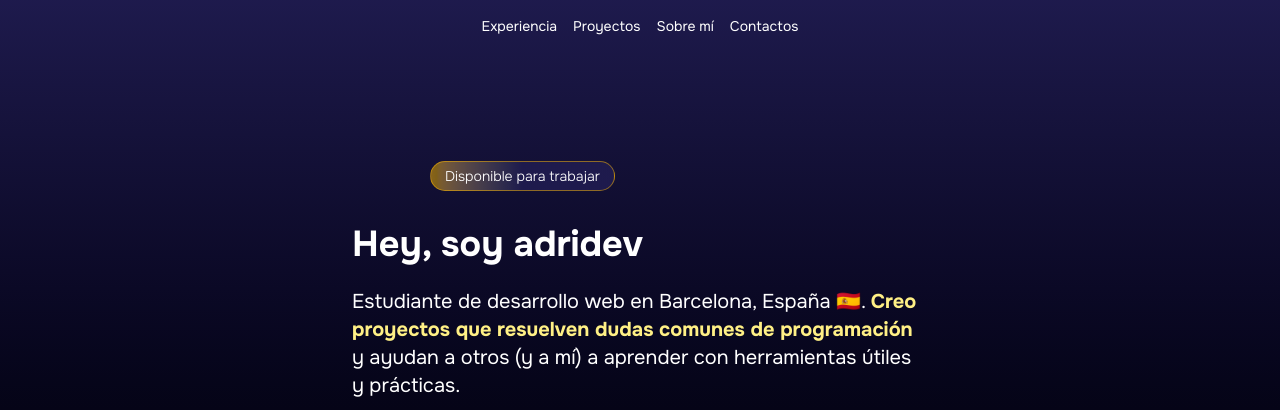
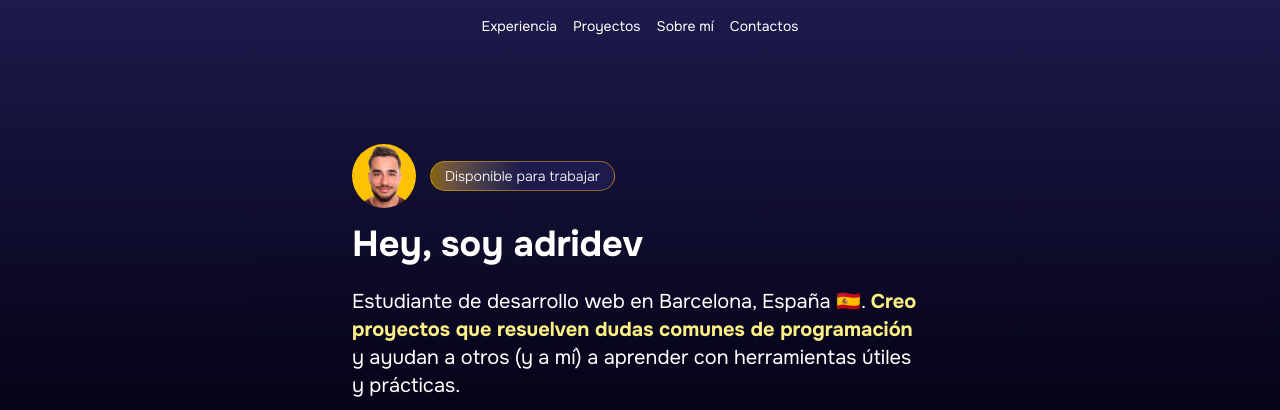
Before and after one commit to adriaxy/Portfolio-pr-ctica-Tailwind-midudev-, a plain HTML site: page index.html in a window 1280 px wide. Shown: the top 410 px of the page. Drawn offline with Linux system fonts and the light colour scheme; the site is published under a folder, as on GitHub Pages, so addresses that start at the root find nothing.

Commit message:
url fixed

```diff
--- a/styles.css
+++ b/styles.css
@@ -1,5 +1,5 @@
 .photo {
-  background-image: url('/assets/adria.png');
+  background-image: url('assets/adria.png');
   background-position: center 15%;
   background-size: cover;
   border-radius: 9999px; /* para rounded-full */
```
